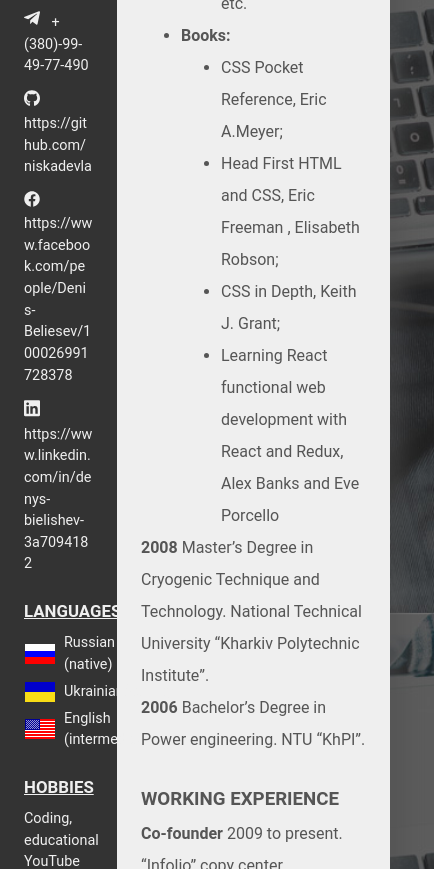
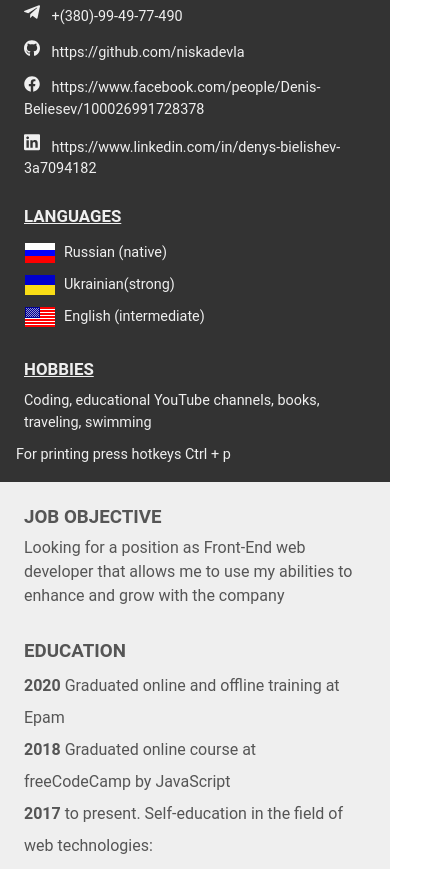
Before and after one commit to niskadevla/niskadevla.github.io, a plain HTML site: page index.html in a window 390 px wide. Shown: the part 1075-1944 px from the top of the page, 434 px wide, since content can reach past the window. Drawn offline with Linux system fonts and the light colour scheme.

Commit message:
Fixed bag for printing and mobile

```diff
--- a/css/style.css
+++ b/css/style.css
@@ -73,6 +73,35 @@
   padding: 1.5rem;
 }
 
+@media screen and (max-width: 764px) {
+  .row {
+    flex-flow: column ;
+
+  }
+
+  .wrap {
+    background: transparent;
+  }
+
+  .row__left {
+    flex: 1;
+    width: 100%;
+  }
+
+  .row__right {
+    flex:1;
+    width: 100%;
+  }
+
+  .aside {
+    background-color: #333;
+  }
+
+  .content {
+    background-color: #efefef;
+  }
+}
+
 .header {
   margin-top: 3rem;
   background-color: #ccc;
@@ -110,6 +139,10 @@
   display: block;
   width: 100%;
   border-radius: 100%;
+}
+
+.aside {
+  position: relative;
 }
 
 .aside,
@@ -157,6 +190,12 @@
   padding-left: 0.5rem;
 }
 
+.notification {
+  position: absolute;
+  left: 1rem;
+  bottom: 1rem;
+}
+
 
 
 .main {
@@ -180,8 +219,8 @@
   /* text-indent: 1rem; */
 }
 
-.content-block {
-  padding-bottom: 2rem;
+.content-block + .content-block {
+  padding-top: 2rem;
 }
 
 .content-block li {
@@ -206,4 +245,14 @@
     padding: 0;
     page-break-after: always;
   }
+
+  .aside-block:nth-child(4),
+  .content-block:nth-child(3) {
+    padding-top: 1rem;
+    break-before: page;
+  }
+
+  .notification {
+    display: none;
+  }
 }
--- a/index.html
+++ b/index.html
@@ -111,7 +111,13 @@
               <li>Coding, educational YouTube channels, books, traveling, swimming</li>
             </ul>
           </section>
+
+          <div class="notification">
+            <p>For printing press hotkeys Ctrl + p</p>
+          </div>
         </aside>
+
+
         <article class="content row__right">
           <section class="content-block">
             <h3 class="content__title">Job Objective</h3>
```
